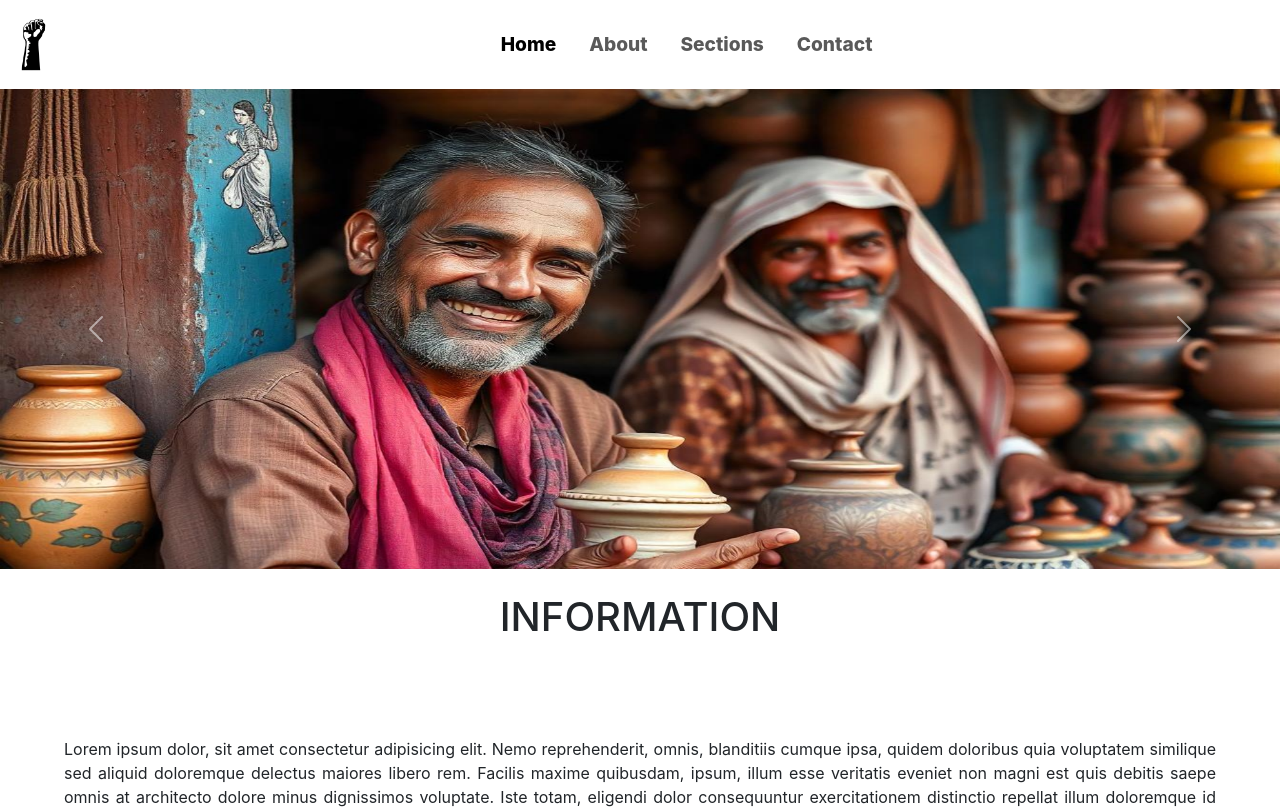
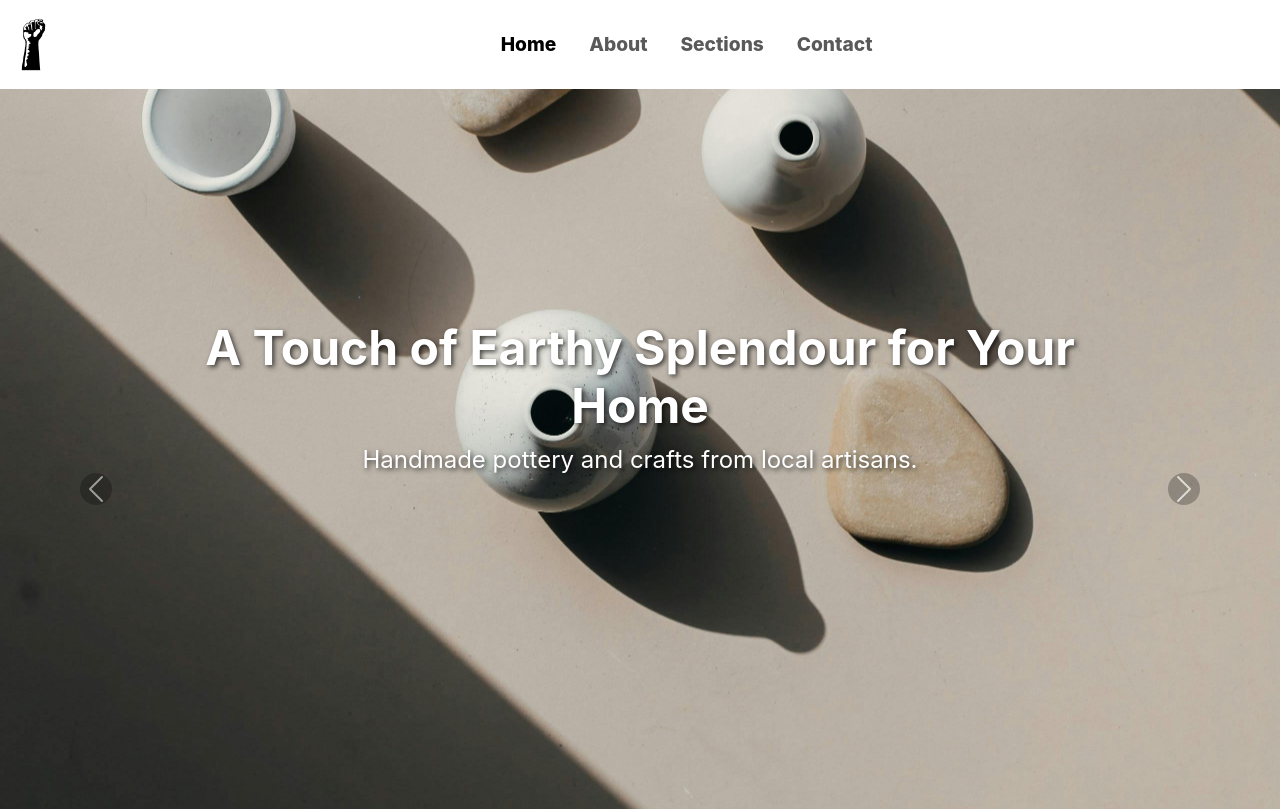
Before and after one commit to nishi1403/htm, a React (Create React App) app: page / in a window 1280 px wide. Shown: the top 809 px of the page. Built offline with nearby package versions, Linux system fonts and the light colour scheme.

Commit message:
carousel changes

```diff
--- a/src/Components/Hero.js
+++ b/src/Components/Hero.js
@@ -1,43 +1,74 @@
-import React from 'react'
-import hero from './Images/hero.jpg'
-import h2 from './Images/h2.jpg'
-import h3 from './Images/h3.jpg'
-import h4 from './Images/h4.jpg'
-
-import '../Style/Hero.css'
+import React from "react";
+import slider1 from "./Images/slider1.jpg";
+import slider2 from "./Images/slider2.jpg";
+import pottery from "./Images/pottery.JPG";
+import "../Style/Hero.css";
 
 const Hero = () => {
   return (
-    <>
-    <div className='hero'>
-    <div id="carouselExampleAutoplaying" className="carousel slide" data-bs-ride="carousel">
+    <div className="hero">
+      <div
+        id="carouselExampleAutoplaying"
+        className="carousel slide carousel-fade"
+        data-bs-ride="carousel"
+      >
         <div className="carousel-inner">
+          {/* First Slide */}
           <div className="carousel-item active">
-      <img src={hero} className="d-block w-100" alt="..."/>
-    </div>
-    <div className="carousel-item">
-      <img src={h2} className="d-block w-100" alt="..."/>
-    </div>
-    <div className="carousel-item">
-      <img src={h3} className="d-block w-100" alt="..."/>
-    </div>
-    <div className="carousel-item">
-      <img src={h4} className="d-block w-100" alt="..."/>
+            <img src={slider1} className="d-block w-100" alt="First Slide" />
+            <div className="carousel-caption d-none d-md-block">
+              <h5>A Touch of Earthy Splendour for Your Home</h5>
+              <p>Handmade pottery and crafts from local artisans.</p>
             </div>
           </div>
-  <button className="carousel-control-prev" type="button" data-bs-target="#carouselExampleAutoplaying" data-bs-slide="prev">
-    <span className="carousel-control-prev-icon" aria-hidden="true"></span>
+
+          {/* Second Slide */}
+          <div className="carousel-item">
+            <img src={slider2} className="d-block w-100" alt="Second Slide" />
+            <div className="carousel-caption d-none d-md-block">
+              <h5>Artisan Ceramics</h5>
+              <p>Elegant and unique pieces for your living space.</p>
+            </div>
+          </div>
+
+          {/* Third Slide */}
+          <div className="carousel-item">
+            <img src={pottery} className="d-block w-100" alt="Third Slide" />
+            <div className="carousel-caption d-none d-md-block">
+              <h5>Crafted with Love</h5>
+              <p>Explore our collection of handcrafted pottery.</p>
+            </div>
+          </div>
+        </div>
+
+        {/* Carousel Controls */}
+        <button
+          className="carousel-control-prev"
+          type="button"
+          data-bs-target="#carouselExampleAutoplaying"
+          data-bs-slide="prev"
+        >
+          <span
+            className="carousel-control-prev-icon"
+            aria-hidden="true"
+          ></span>
           <span className="visually-hidden">Previous</span>
         </button>
-  <button className="carousel-control-next" type="button" data-bs-target="#carouselExampleAutoplaying" data-bs-slide="next">
-    <span className="carousel-control-next-icon" aria-hidden="true"></span>
+        <button
+          className="carousel-control-next"
+          type="button"
+          data-bs-target="#carouselExampleAutoplaying"
+          data-bs-slide="next"
+        >
+          <span
+            className="carousel-control-next-icon"
+            aria-hidden="true"
+          ></span>
           <span className="visually-hidden">Next</span>
         </button>
       </div>
     </div>
+  );
+};
 
-    </>
-  )
-}
-
-export default Hero
+export default Hero;
--- a/src/Style/Hero.css
+++ b/src/Style/Hero.css
@@ -1,5 +1,63 @@
+/* Make the hero carousel full height */
+.hero {
+  position: relative;
+  height: 100vh; /* Full height of the viewport */
+  width: 100%; /* Full width */
+}
 
-.hero img{
-    height: 60vh;
+.hero .carousel-inner {
+  height: 100%; /* Ensures that the images fill the full height */
+}
 
+.hero img {
+  height: 100vh; /* Full height of the viewport for each image */
+  object-fit: cover; /* Ensures the image covers the whole space without distortion */
+  width: 100%; /* Full width of the image */
+  transition: transform 0.5s ease, filter 0.5s ease;
 }
+
+/* Hover effect for images */
+.hero img:hover {
+  transform: scale(1.05);
+  filter: brightness(1.1);
+}
+
+/* Custom styling for carousel captions */
+.carousel-caption {
+  position: absolute;
+  top: 50%;
+  transform: translateY(-50%);
+  color: #fff;
+  text-shadow: 2px 2px 5px rgba(0, 0, 0, 0.7);
+}
+
+.carousel-caption h5 {
+  font-size: 3rem;
+  font-weight: 700;
+}
+
+.carousel-caption p {
+  font-size: 1.5rem;
+}
+
+/* Add fade transition between slides */
+.carousel-fade .carousel-item {
+  opacity: 0;
+  transition: opacity 0.5s ease-in-out;
+}
+
+.carousel-fade .carousel-item.active {
+  opacity: 1;
+}
+
+/* Control button styling */
+.carousel-control-prev-icon,
+.carousel-control-next-icon {
+  background-color: rgba(0, 0, 0, 0.5);
+  border-radius: 50%;
+}
+
+.carousel-control-prev-icon:hover,
+.carousel-control-next-icon:hover {
+  background-color: rgba(0, 0, 0, 0.8);
+}
```
Lines whose indentation alone changed are shown as unchanged.
